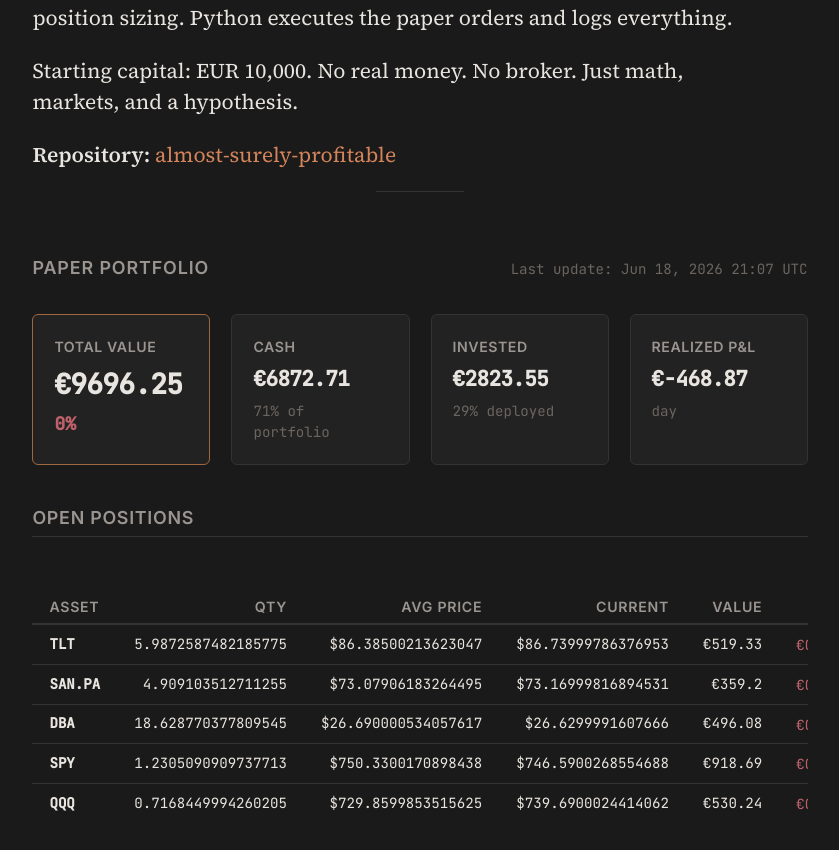
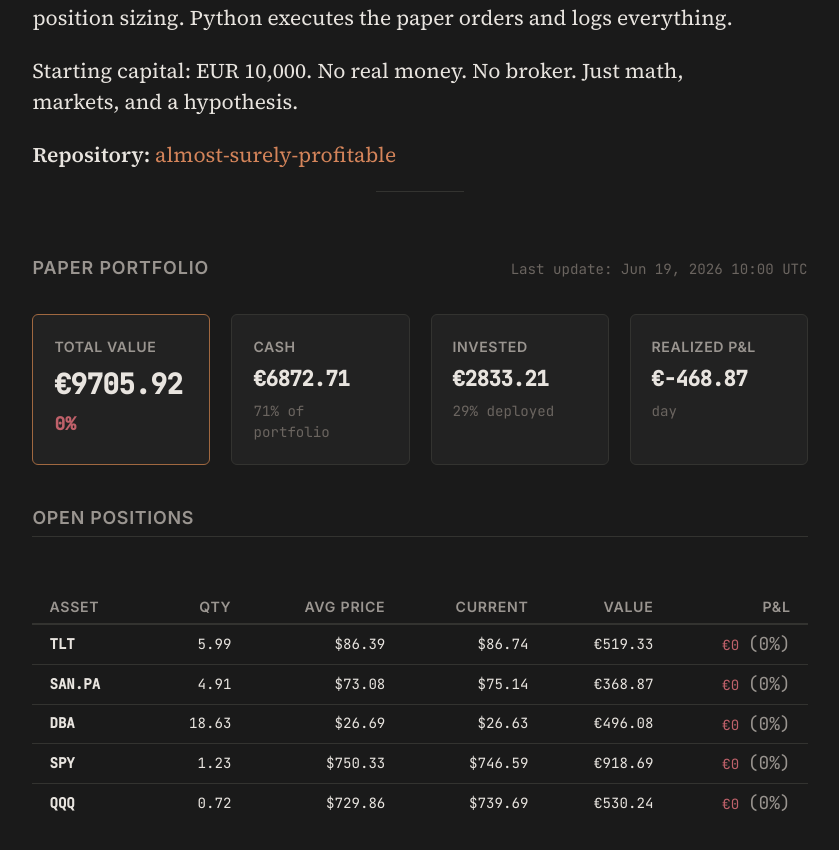
Before and after one commit to Alm0stSurely/alm0stsurely.github.io, a Jekyll site: the page built from trading.md, in a window 1280 px wide and 900 px high, scrolled down 854 px. Shown: the top 850 px of the window, without its empty margins (220-1059 px from the left). Built offline with Jekyll 4.4.1, drawn with Linux system fonts in a browser that asks for light colours.

Commit message:
chore(portfolio): sync portfolio state — W25

```diff
--- a/_data/portfolio.json
+++ b/_data/portfolio.json
@@ -1,49 +1,49 @@
 {
-  "last_updated": "2026-06-18T21:07:09.531970",
-  "total_value": 9696.253209180271,
-  "cash": 6872.7062689349805,
-  "total_realized_pnl": -468.8659013467792,
+  "last_updated": "2026-06-19T10:00:00",
+  "total_value": 9705.92,
+  "cash": 6872.71,
+  "total_realized_pnl": -468.87,
   "num_positions": 5,
   "positions": [
     {
       "ticker": "TLT",
-      "quantity": 5.9872587482185775,
-      "avg_price": 86.38500213623047,
-      "current_price": 86.73999786376953,
-      "market_value": 519.3348110303149,
-      "unrealized_pnl_pct": 0.4109460192861124
+      "quantity": 5.99,
+      "avg_price": 86.39,
+      "current_price": 86.74,
+      "market_value": 519.33,
+      "unrealized_pnl_pct": 0.41
     },
     {
       "ticker": "SAN.PA",
-      "quantity": 4.909103512711255,
-      "avg_price": 73.07906183264495,
-      "current_price": 73.16999816894531,
-      "market_value": 359.1990950362455,
-      "unrealized_pnl_pct": 0.12443555516436669
+      "quantity": 4.91,
+      "avg_price": 73.08,
+      "current_price": 75.14,
+      "market_value": 368.87,
+      "unrealized_pnl_pct": 2.82
     },
     {
       "ticker": "DBA",
-      "quantity": 18.628770377809545,
-      "avg_price": 26.690000534057617,
-      "current_price": 26.6299991607666,
-      "market_value": 496.0841395271819,
-      "unrealized_pnl_pct": -0.22480843795583083
+      "quantity": 18.63,
+      "avg_price": 26.69,
+      "current_price": 26.63,
+      "market_value": 496.08,
+      "unrealized_pnl_pct": -0.22
     },
     {
       "ticker": "SPY",
-      "quantity": 1.2305090909737713,
-      "avg_price": 750.3300170898438,
-      "current_price": 746.5900268554688,
-      "market_value": 918.6858152760063,
-      "unrealized_pnl_pct": -0.4984460369692436
+      "quantity": 1.23,
+      "avg_price": 750.33,
+      "current_price": 746.59,
+      "market_value": 918.69,
+      "unrealized_pnl_pct": -0.50
     },
     {
       "ticker": "QQQ",
-      "quantity": 0.7168449994260205,
-      "avg_price": 729.8599853515625,
-      "current_price": 739.6900024414062,
-      "market_value": 530.243079375543,
-      "unrealized_pnl_pct": 1.3468360078828918
+      "quantity": 0.72,
+      "avg_price": 729.86,
+      "current_price": 739.69,
+      "market_value": 530.24,
+      "unrealized_pnl_pct": 1.35
     }
   ]
 }
```
